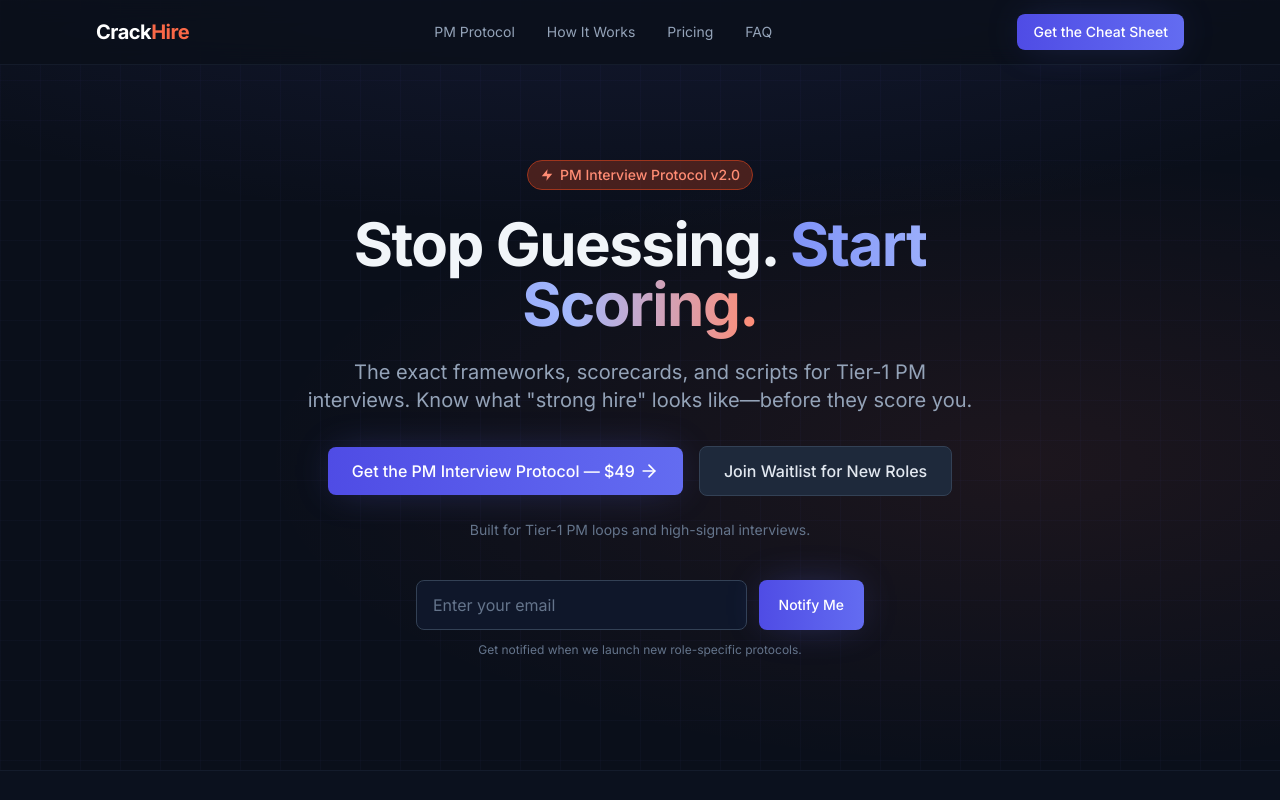
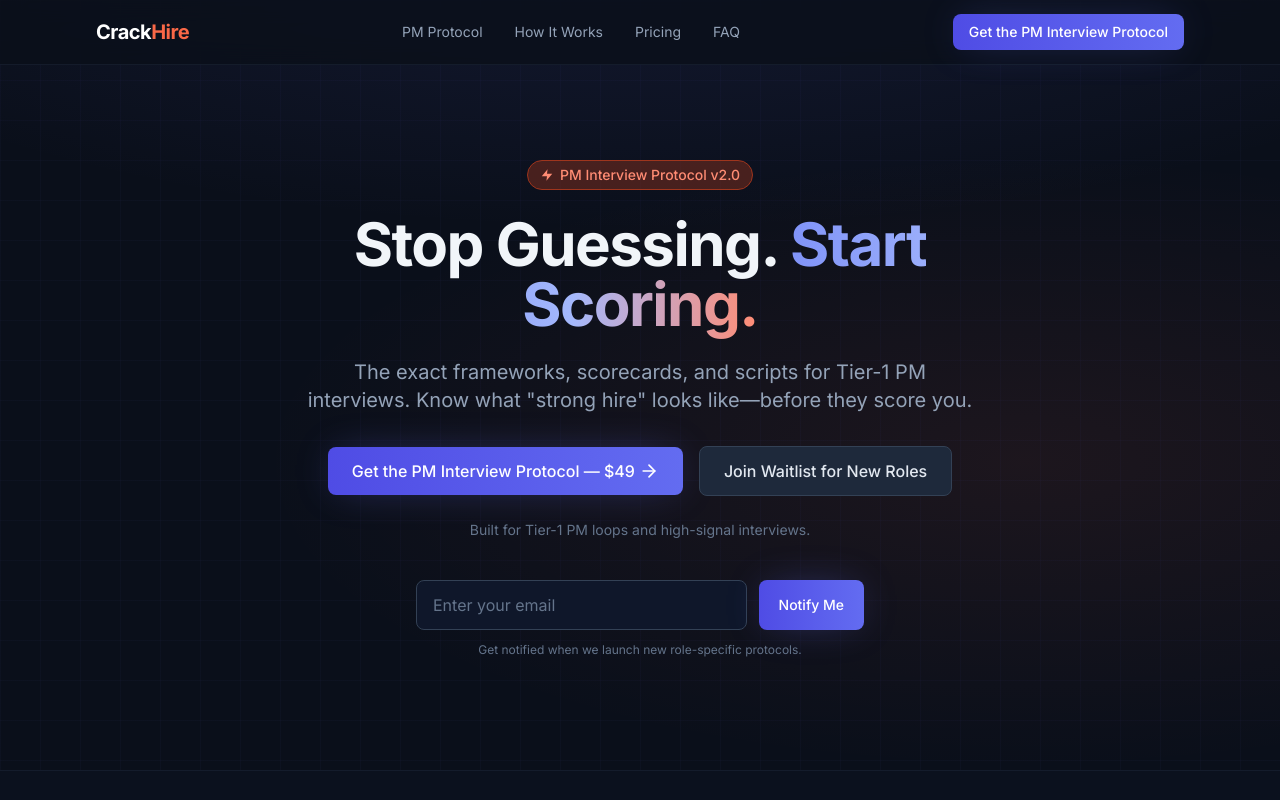
Before and after one commit to volwox/crackhire-landing, a Next.js app: page / in a window 1280 px wide. Shown: the top 800 px of the page. Built offline with nearby package versions, Linux system fonts and the light colour scheme.

Commit message:
Update Header.tsx

```diff
--- a/components/Header.tsx
+++ b/components/Header.tsx
@@ -55,7 +55,7 @@ export function Header() {
           </div>
 
           <Button href={TALLY_PM_URL} external size="sm" onClick={handleCTAClick}>
-            Get the Cheat Sheet
+            Get the PM Interview Protocol
           </Button>
         </nav>
       </div>
```
